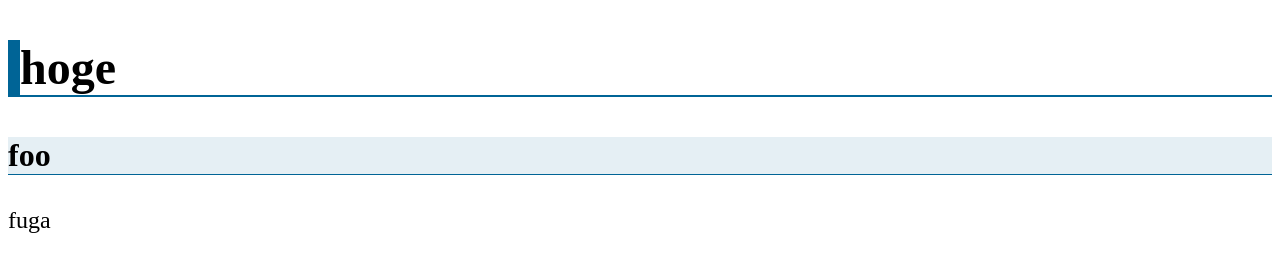
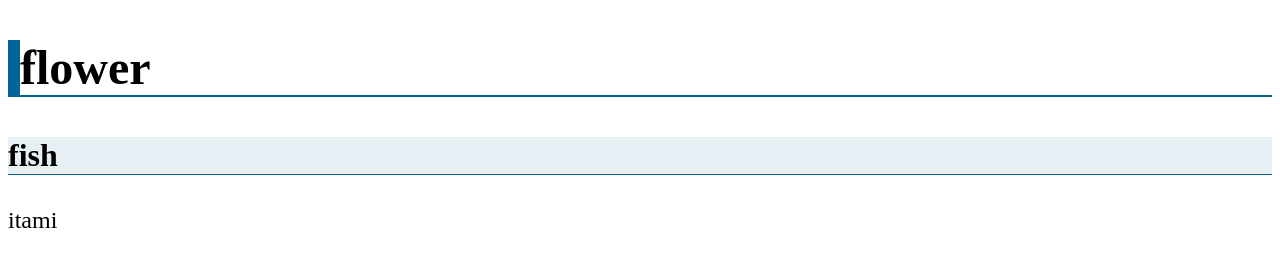
Before and after one commit to Shun2439/basic-page, a plain HTML site: page index.html in a window 1280 px wide. Drawn offline with Linux system fonts and the light colour scheme.

Commit message:
change heading (#1)
Co-authored-by: So-van <sovanlimm@gmail.com>

```diff
--- a/index.html
+++ b/index.html
@@ -37,8 +37,8 @@ p {
 	</head>
 
 	<body>
-		<h2>hoge</h2>
-		<h3>foo</h3>
-		<p>fuga</p>
+		<h2>flower</h2>
+		<h3>fish</h3>
+		<p>itami</p>
 	</body>
 </html>
```
